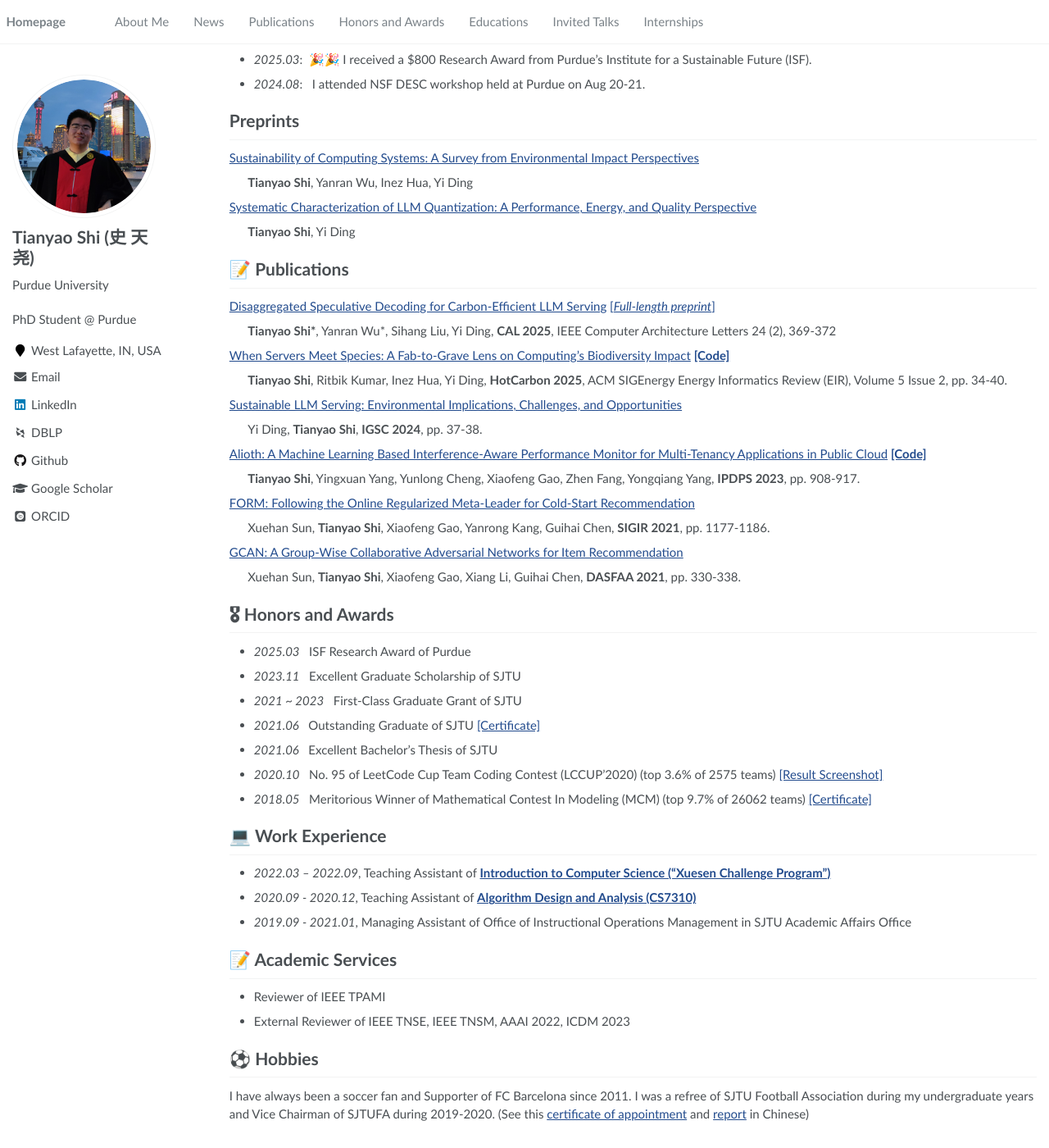
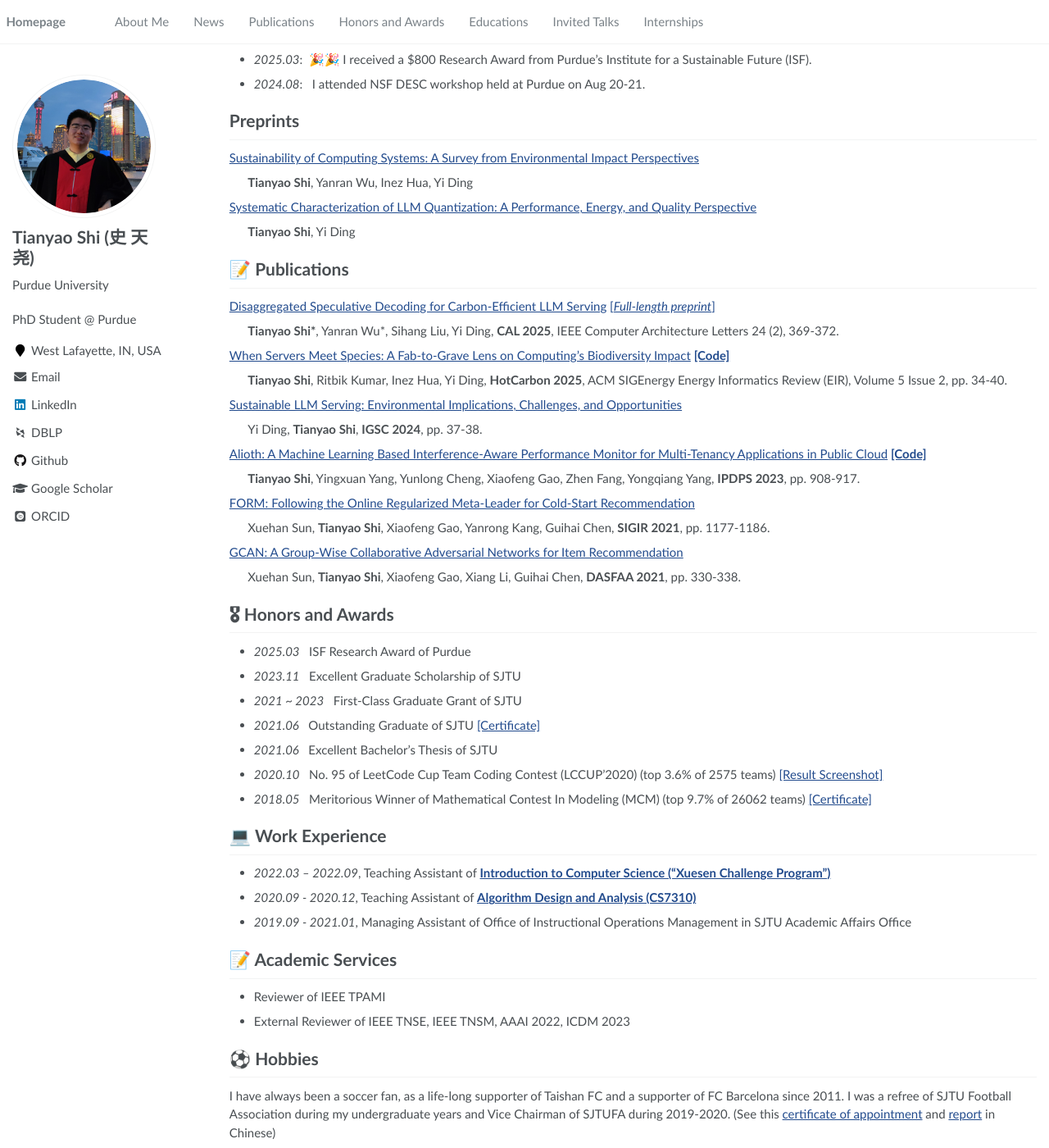
Before and after one commit to StHowling/sthowling.github.io, a Jekyll site: the page built from _pages/about.md, in a window 1280 px wide and 1400 px high, scrolled down 346 px. Shown: the whole window at 82% size. Built offline with Jekyll 4.4.1, drawn with Linux system fonts in a browser that asks for light colours; some web fonts are replaced; before the commit the page ends 1723 px from its top, so only the background shows below that.

Commit message:
update info

```diff
--- a/_pages/about.md
+++ b/_pages/about.md
@@ -48,7 +48,7 @@ My research interest focuses on **Suistainability of Computing**, e.g., Energy-
 
 [Disaggregated Speculative Decoding for Carbon-Efficient LLM Serving](https://ieeexplore.ieee.org/abstract/document/11230830/) [[*Full-length preprint*]]((https://arxiv.org/pdf/2412.20322))
 
-&emsp;&emsp;**Tianyao Shi\***, Yanran Wu*, Sihang Liu, Yi Ding, **CAL 2025**, IEEE Computer Architecture Letters 24 (2), 369-372
+&emsp;&emsp;**Tianyao Shi\***, Yanran Wu*, Sihang Liu, Yi Ding, **CAL 2025**, IEEE Computer Architecture Letters 24 (2), 369-372.
 
 [When Servers Meet Species: A Fab-to-Grave Lens on Computing's Biodiversity Impact](https://arxiv.org/abs/2506.20442) [**[Code]**](https://github.com/TianyaoShi/FABRIC)
 
@@ -90,4 +90,4 @@ My research interest focuses on **Suistainability of Computing**, e.g., Energy-
 
 # ⚽ Hobbies
 
-I have always been a soccer fan and Supporter of FC Barcelona since 2011. I was a refree of SJTU Football Association during my undergraduate years and Vice Chairman of SJTUFA during 2019-2020. (See this [certificate of appointment](../images/IMG_20231119_222610.jpg) and [report](https://mp.weixin.qq.com/s/3d9hQbrdfmXSLzk2y8Y_2w) in Chinese)
+I have always been a soccer fan, as a life-long supporter of Taishan FC and a supporter of FC Barcelona since 2011. I was a refree of SJTU Football Association during my undergraduate years and Vice Chairman of SJTUFA during 2019-2020. (See this [certificate of appointment](../images/IMG_20231119_222610.jpg) and [report](https://mp.weixin.qq.com/s/3d9hQbrdfmXSLzk2y8Y_2w) in Chinese)
```
